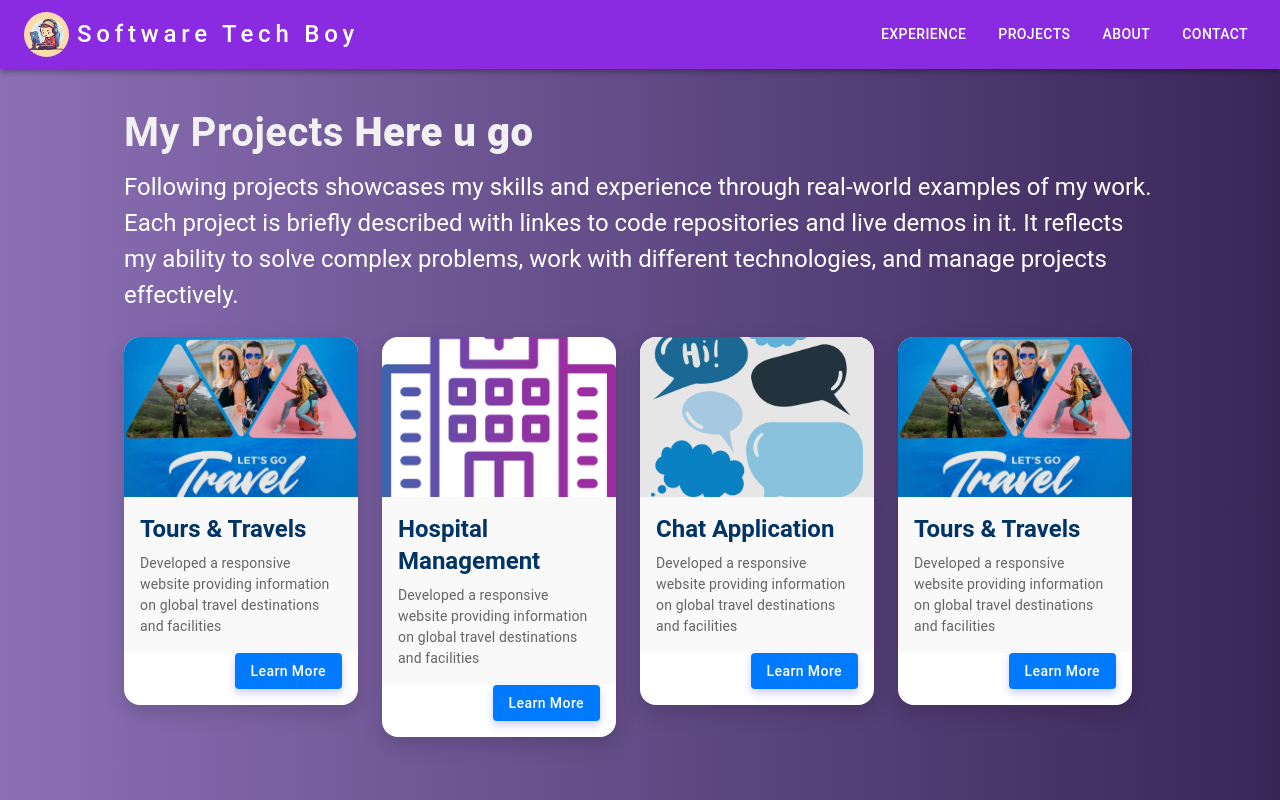
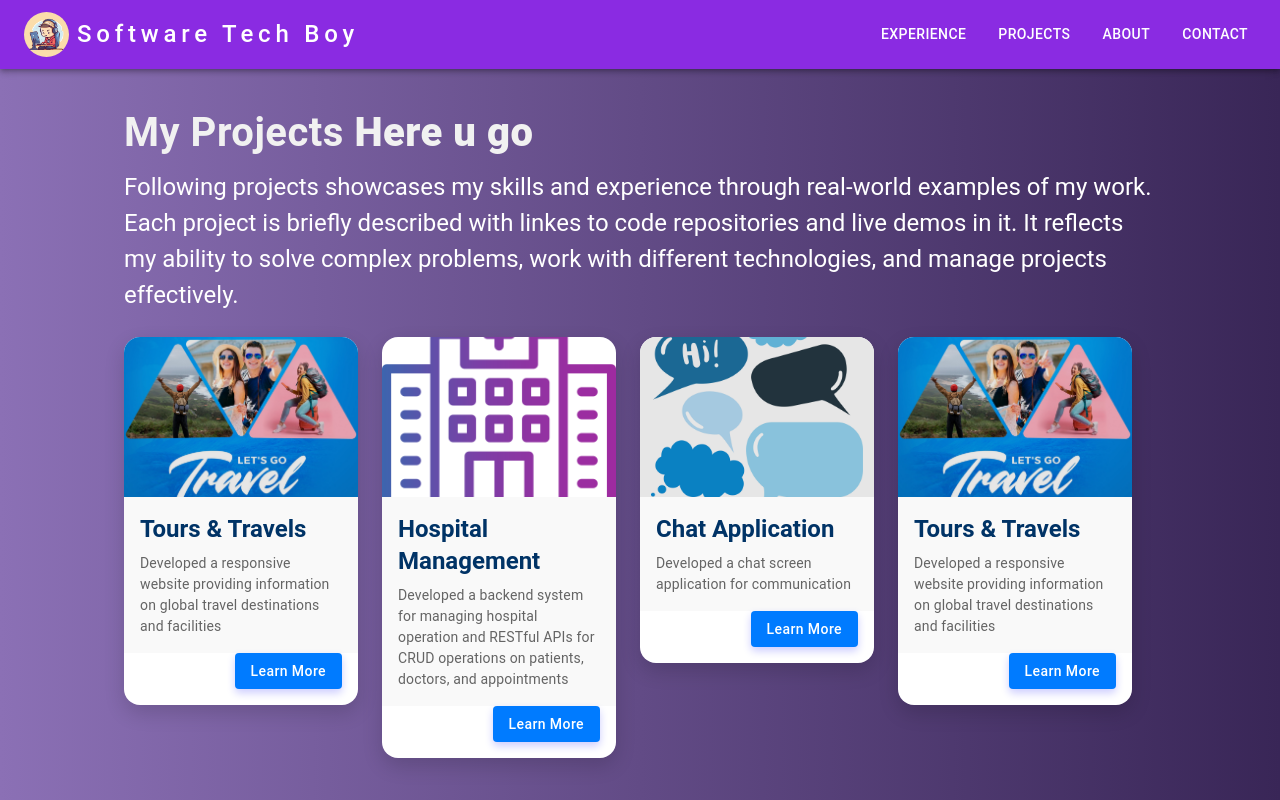
Before and after one commit to Pravesh981/reactPortfolio, a React (Create React App) app: page /projects in a window 1280 px wide. Shown: the top 800 px of the page. Built offline with nearby package versions, Linux system fonts and the light colour scheme.

Commit message:
info of the projects cards updated

```diff
--- a/src/pages/index.jsx
+++ b/src/pages/index.jsx
@@ -24,7 +24,7 @@ function index() {
         <div className="col-lg-3 col-md-6 col-sm-12 mb-24">
           <Card
             title={'Hospital Management'}
-            description={' Developed a responsive website providing information on global travel destinations and facilities'}
+            description={' Developed a  backend system for managing hospital operation and RESTful APIs for CRUD operations on patients, doctors, and appointments'}
             imageUrl={hospital}
             buttonText={'Learn More'}
           />
@@ -32,7 +32,7 @@ function index() {
         <div className="col-lg-3 col-md-6 col-sm-12 mb-24">
           <Card
             title={'Chat Application'}
-            description={' Developed a responsive website providing information on global travel destinations and facilities'}
+            description={' Developed a chat screen application for communication'}
             imageUrl={chat}
             buttonText={'Learn More'}
           />
```
